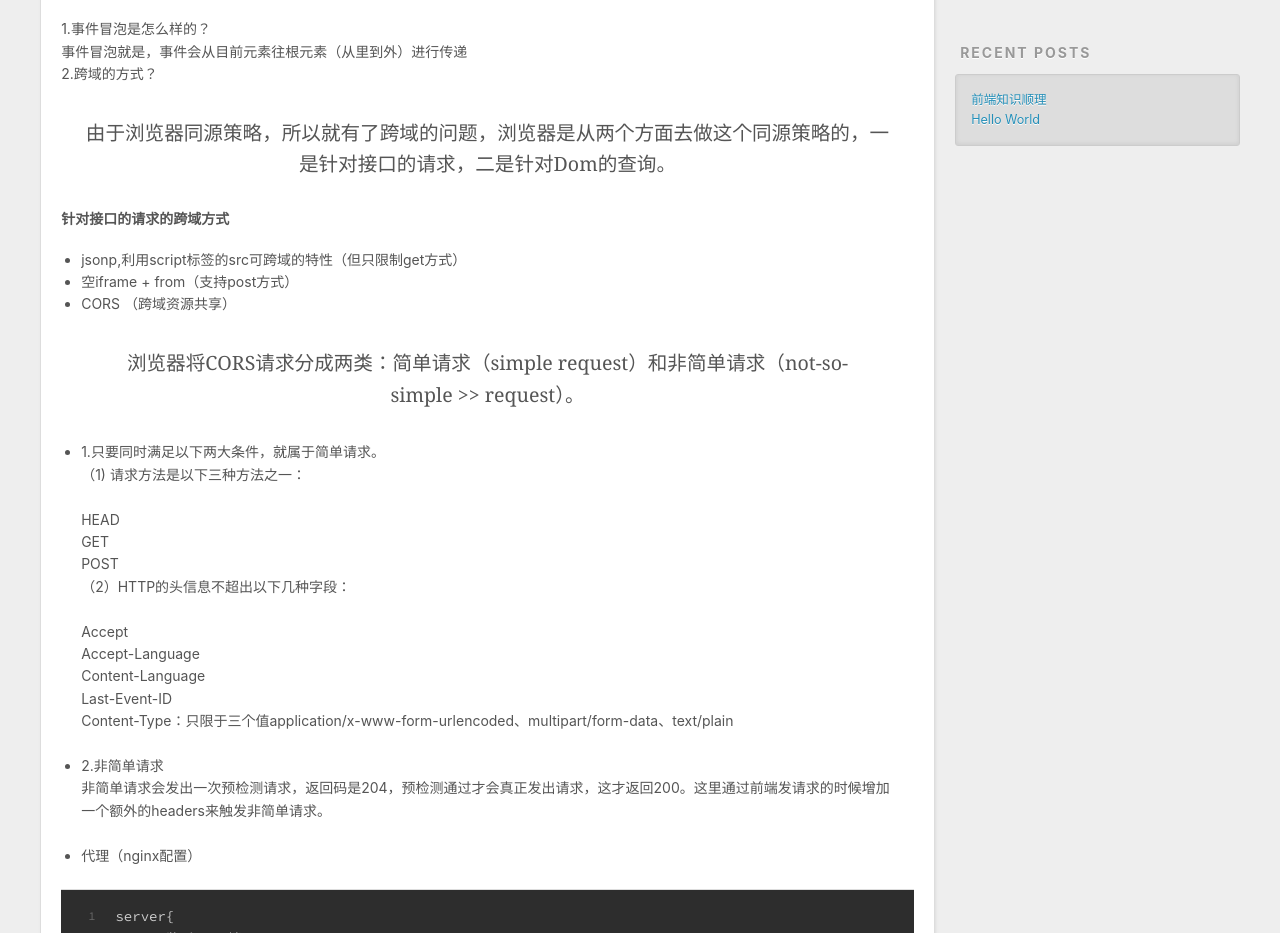
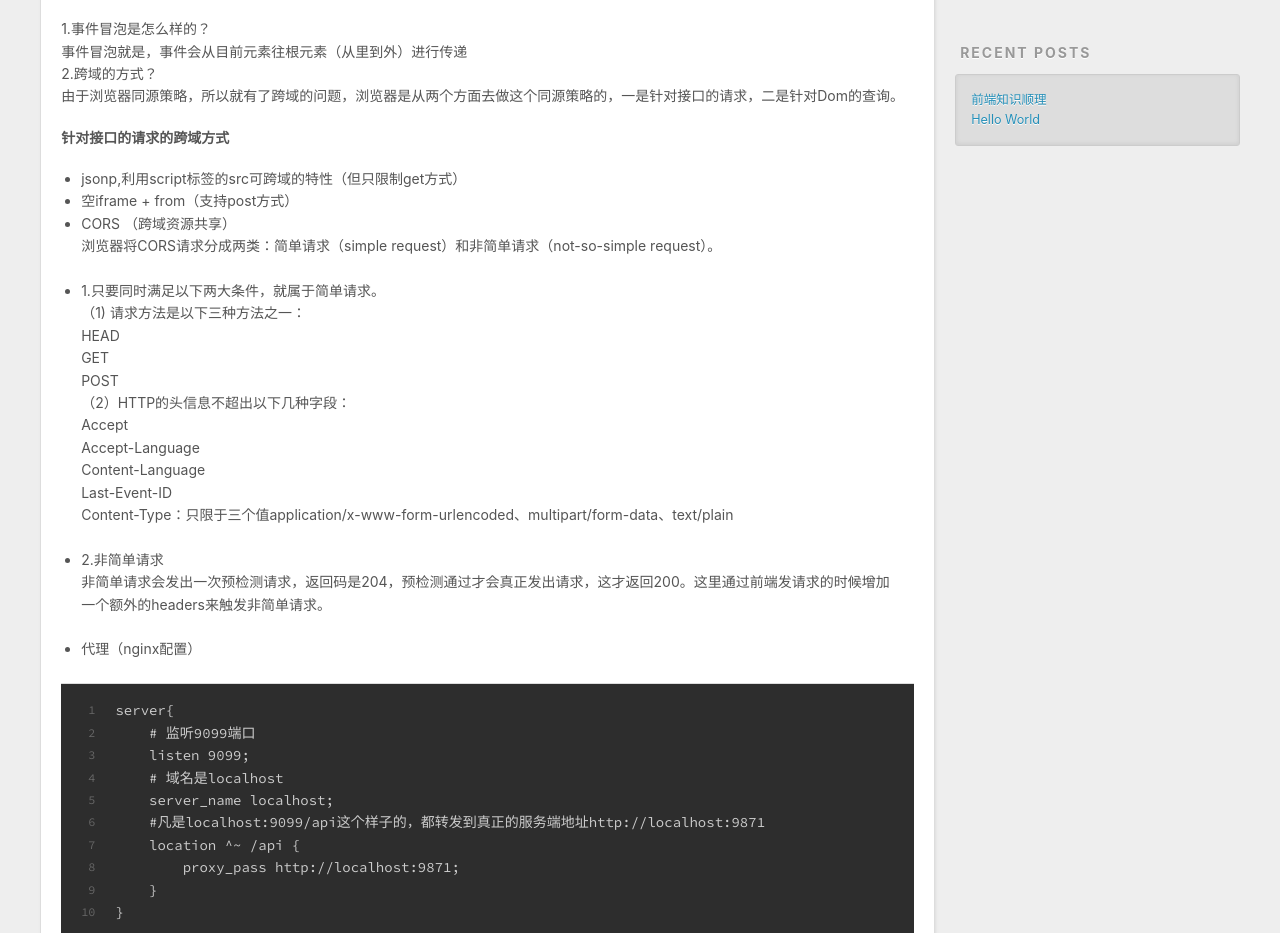
Before and after one commit to 54runoob/54runoob.github.io, a plain HTML site: page index.html in a window 1280 px wide. Shown: the part 435-1368 px from the top of the page. Drawn offline with nearby package versions, Linux system fonts and the light colour scheme.

Commit message:
Site updated: 2019-03-17 19:25:25

```diff
--- a/index.html
+++ b/index.html
@@ -84,20 +84,12 @@
 
     <div class="article-entry" itemprop="articleBody">
 
-        <p>1.事件冒泡是怎么样的？<br>事件冒泡就是，事件会从目前元素往根元素（从里到外）进行传递<br>2.跨域的方式？</p>
-<blockquote>
-<p>由于浏览器同源策略，所以就有了跨域的问题，浏览器是从两个方面去做这个同源策略的，一是针对接口的请求，二是针对Dom的查询。</p>
-</blockquote>
+        <p>1.事件冒泡是怎么样的？<br>事件冒泡就是，事件会从目前元素往根元素（从里到外）进行传递<br>2.跨域的方式？<br> 由于浏览器同源策略，所以就有了跨域的问题，浏览器是从两个方面去做这个同源策略的，一是针对接口的请求，二是针对Dom的查询。</p>
 <h5 id="针对接口的请求的跨域方式"><a href="#针对接口的请求的跨域方式" class="headerlink" title="针对接口的请求的跨域方式"></a>针对接口的请求的跨域方式</h5><ul>
 <li>jsonp,利用script标签的src可跨域的特性（但只限制get方式）</li>
 <li>空iframe + from（支持post方式）</li>
-<li>CORS （跨域资源共享）<blockquote>
-<p>浏览器将CORS请求分成两类：简单请求（simple request）和非简单请求（not-so-simple &gt;&gt; request）。</p>
-</blockquote>
-</li>
-<li><p>1.只要同时满足以下两大条件，就属于简单请求。<br>  （1) 请求方法是以下三种方法之一：</p>
-<p>  HEAD<br>  GET<br>  POST<br>  （2）HTTP的头信息不超出以下几种字段：</p>
-<p>  Accept<br>  Accept-Language<br>  Content-Language<br>  Last-Event-ID<br>  Content-Type：只限于三个值application/x-www-form-urlencoded、multipart/form-data、text/plain</p>
+<li>CORS （跨域资源共享）<br> 浏览器将CORS请求分成两类：简单请求（simple request）和非简单请求（not-so-simple request）。</li>
+<li><p>1.只要同时满足以下两大条件，就属于简单请求。<br>  （1) 请求方法是以下三种方法之一：<br>  HEAD<br>  GET<br>  POST<br>  （2）HTTP的头信息不超出以下几种字段：<br>  Accept<br>  Accept-Language<br>  Content-Language<br>  Last-Event-ID<br>  Content-Type：只限于三个值application/x-www-form-urlencoded、multipart/form-data、text/plain</p>
 </li>
 <li><p>2.非简单请求<br>非简单请求会发出一次预检测请求，返回码是204，预检测通过才会真正发出请求，这才返回200。这里通过前端发请求的时候增加一个额外的headers来触发非简单请求。</p>
 </li>
@@ -122,7 +114,7 @@
 
     </li></ul></div>
     <footer class="article-footer">
-      <a data-url="http://yoursite.com/2019/03/11/前端知识顺理/" data-id="cjtct9yti000250hq7rv7e14o" class="article-share-link">Share</a>
+      <a data-url="http://yoursite.com/2019/03/11/前端知识顺理/" data-id="cjtcu2kpm0002fshqlp0lh5fg" class="article-share-link">Share</a>
 
 
     </footer>
@@ -167,7 +159,7 @@
 
     </div>
     <footer class="article-footer">
-      <a data-url="http://yoursite.com/2019/03/11/hello-world/" data-id="cjtct9yt9000150hqfjz6cd7y" class="article-share-link">Share</a>
+      <a data-url="http://yoursite.com/2019/03/11/hello-world/" data-id="cjtcu2kp50001fshqye1b1eoi" class="article-share-link">Share</a>
 
 
     </footer>
```
Also changed, not shown: 2019/03/11/hello-world/index.html (+1 -1 lines), 2019/03/11/前端知识顺理/index.html (+8 -16 lines).
